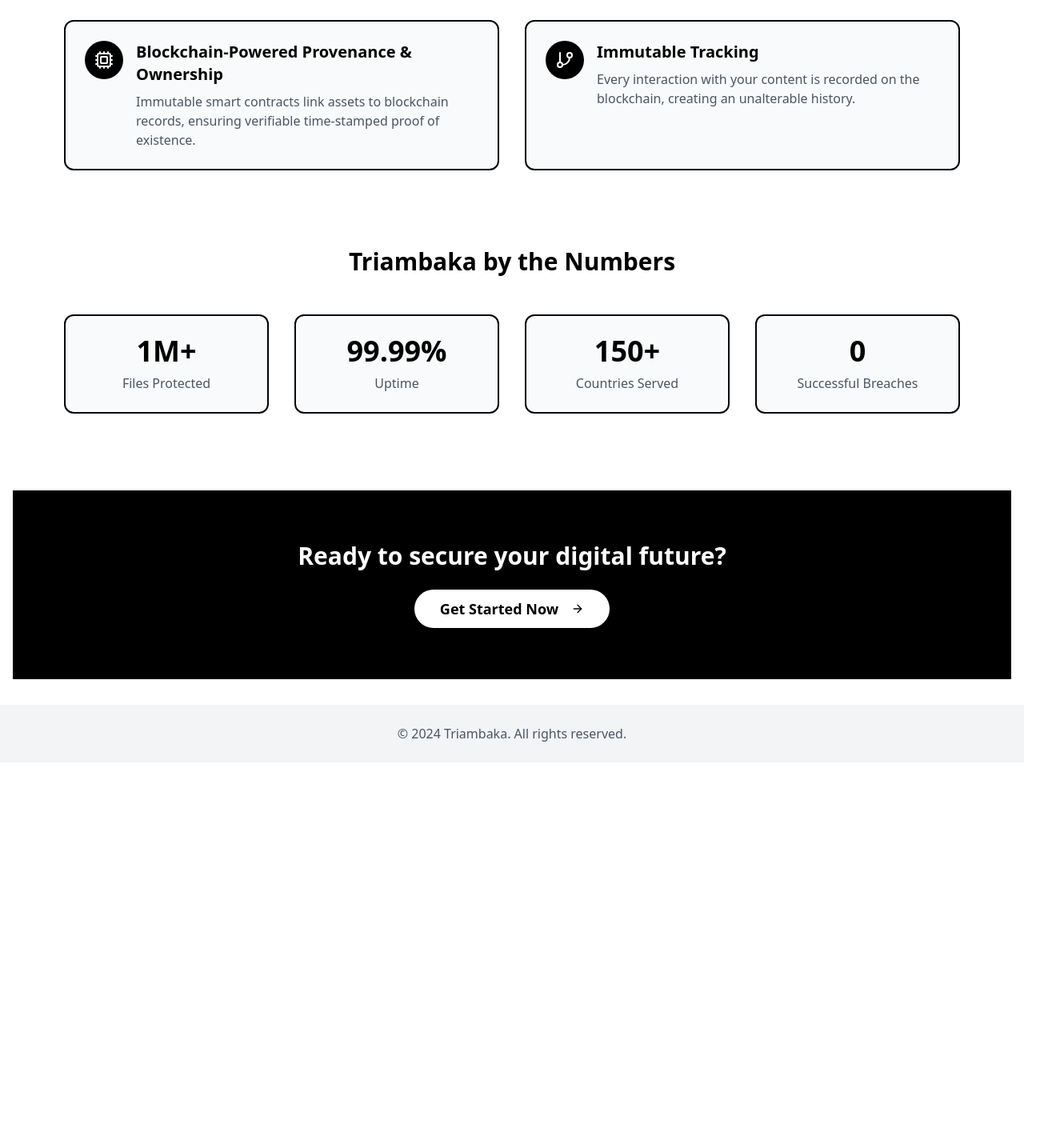
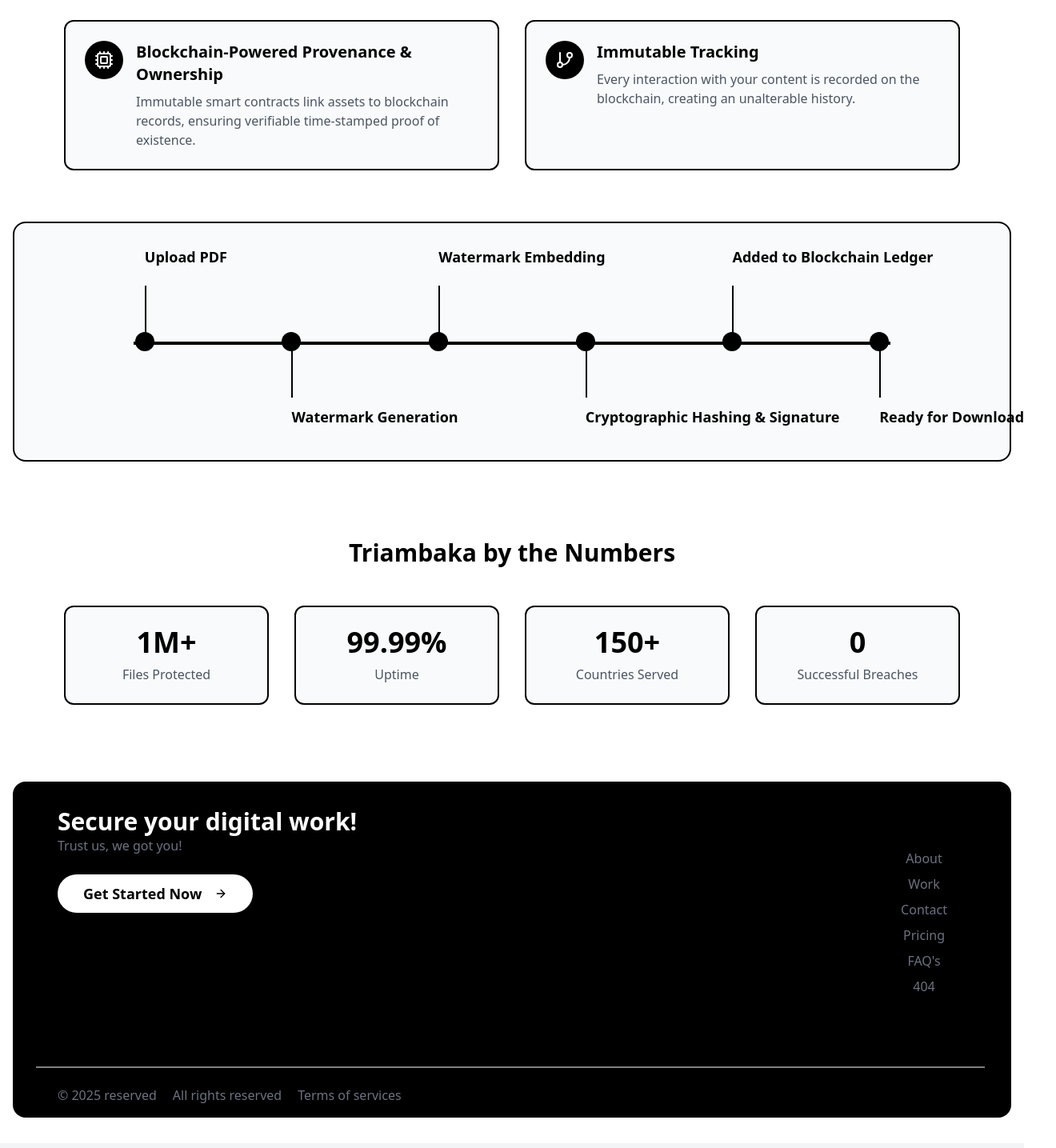
Before and after one commit to Mkaif-Qureshi/Tryambaka, a React (Vite) app in the folder Triambaka-front/: page / in a window 1280 px wide. Shown: the part 1353-2788 px from the top of the page at 80% size, 1320 px wide, since content can reach past the window. Before the commit the page ends 2306 px from the top, so only its background shows below. Built offline with nearby package versions, Linux system fonts and the light colour scheme.

Commit message:
home page done

```diff
--- a/Triambaka-front/src/pages/Home.jsx
+++ b/Triambaka-front/src/pages/Home.jsx
@@ -7,6 +7,16 @@
 import { motion } from "framer-motion"
 import Particles from "react-tsparticles"
 import { loadSlim } from "tsparticles-slim" // Use the slim version for better performance
+// import { motion } from "framer-motion";
+
+const steps = [
+    "Upload PDF",
+    "Watermark Generation",
+    "Watermark Embedding",
+    "Cryptographic Hashing & Signature",
+    "Added to Blockchain Ledger",
+    "Ready for Download ",
+];
 
 const Home = () => {
     const [mounted, setMounted] = useState(false)
@@ -237,6 +247,59 @@
             </motion.section> */}
 
             {/* Stats Section */}
+
+                <motion.section
+                className=" relative z-10 bg-gray-50 border-2 border-black rounded-2xl w-[100%] mx-auto min-h-[300px] flex justify-center items-center py-8 px-12 mt-16"
+            >
+                {/* Horizontal Line Animation */}
+                <motion.div
+                    className="absolute h-[4px] bg-black"
+                    initial={{ width: 0 }}
+                    animate={{ width: "76%" }}
+                    transition={{ duration: 2, ease: "easeInOut" }}
+                    style={{ top: "50%", left: "12%" }}
+                />
+
+                {/* Nodes + Vertical Lines + Text */}
+                <div className="flex w-[80%] justify-between relative">
+                    {steps.map((step, index) => (
+                        <div key={index} className="relative flex flex-col items-center">
+                            {/* Node (Circle) */}
+                            <div className="w-6 h-6 bg-black rounded-full absolute top-1/2 transform -translate-y-1/2" />
+
+                            {/* Vertical Line Animation */}
+                            <motion.div
+                                className="w-[2px] bg-black absolute"
+                                initial={{ height: 0 }}
+                                animate={{ height: "60px" }}
+                                transition={{ duration: 1, delay: index * 0.5 }}
+                                style={{
+                                    top: index % 2 === 0 ? "-70px" : "10px", // Adjust vertical positioning
+                                    left: "50%",
+                                }}
+                            />
+
+                            {/* Step Text */}
+                            <motion.p
+                                className="absolute text-lg font-semibold text-black text-center whitespace-nowrap"
+                                initial={{ opacity: 0, y: -10 }}
+                                animate={{ opacity: 1, y: 0 }}
+                                transition={{ duration: 0.5, delay: index * 0.3 }}
+                                style={{
+                                    top: index % 2 === 0 ? "-120px" : "80px", // Position text properly
+                                    left: "50%",
+                                    transform: "translateX(-50%)"
+                                }}
+                            >
+                                {step}
+                            </motion.p>
+                        </div>
+                    ))}
+                </div>
+            </motion.section>
+
+
+
             <motion.section
                 className="mt-24 max-w-6xl mx-auto px-4 relative z-10" // z-10 to ensure it's above the particles
                 initial="hidden"
@@ -268,13 +331,15 @@
 
             {/* CTA Section */}
             <motion.section
-                className="text-center mt-24 py-16 bg-black relative z-10" // z-10 to ensure it's above the particles
+                className="text-center mt-24 py-4 bg-black relative z-10 rounded-2xl w-[100%] mx-auto min-h-[300px]  items-center " // z-10 to ensure it's above the particles
                 initial="hidden"
                 animate={mounted ? "visible" : "hidden"}
                 variants={fadeIn}
                 transition={{ duration: 0.5, delay: 1 }}
             >
-                <h2 className="text-3xl font-bold mb-6 text-white">Ready to secure your digital future?</h2>
+                <div className="flex flex-col items-start ml-14 mb-20 mt-4 ">
+                <h2 className="text-3xl font-bold  text-white">Secure your digital work!</h2>
+                <h6 className="text-gray-500 font-normal mb-6">Trust us, we got you!</h6>
                 <Button
                     asChild
                     size="lg"
@@ -285,7 +350,27 @@
                         <ArrowRight className="ml-2 h-5 w-5" />
                     </Link>
                 </Button>
+                <div className=" absolute right-20 top-[20%] flex flex-col text-gray-500 space-y-2 ">
+                            <h6>About</h6>
+                            <h6>Work</h6>
+                            <h6>Contact</h6>
+                            <h6>Pricing</h6>
+                            <h6>FAQ's</h6>
+                            <h6>404</h6>
+                            {/* <h6>Testimonials</h6> */}
+                </div>
+                </div>
+                <div className=" w-full flex justify-center mt-48">
+
+                <hr style={{ border: "1px solid grey", width: "95%" }} />;
+                </div>
+                <div className="ml-14 flex text-left text-gray-500 space-x-5  w-full">
+                    <h6>© 2025 reserved</h6>
+                    <h6>All rights reserved </h6>
+                    <h6>Terms of services</h6>
+                </div>
             </motion.section>
+
         </div>
     )
 }
```
